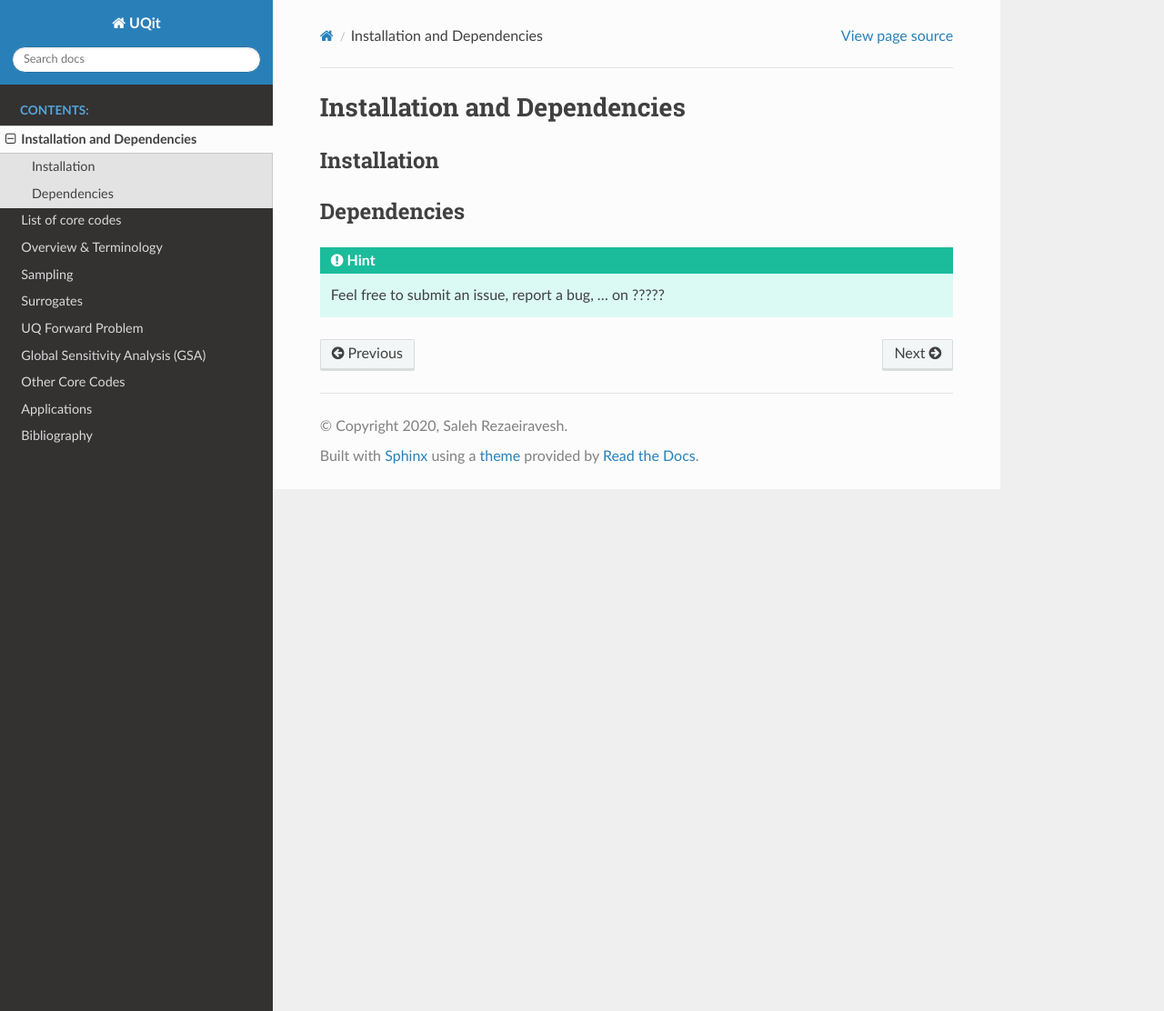
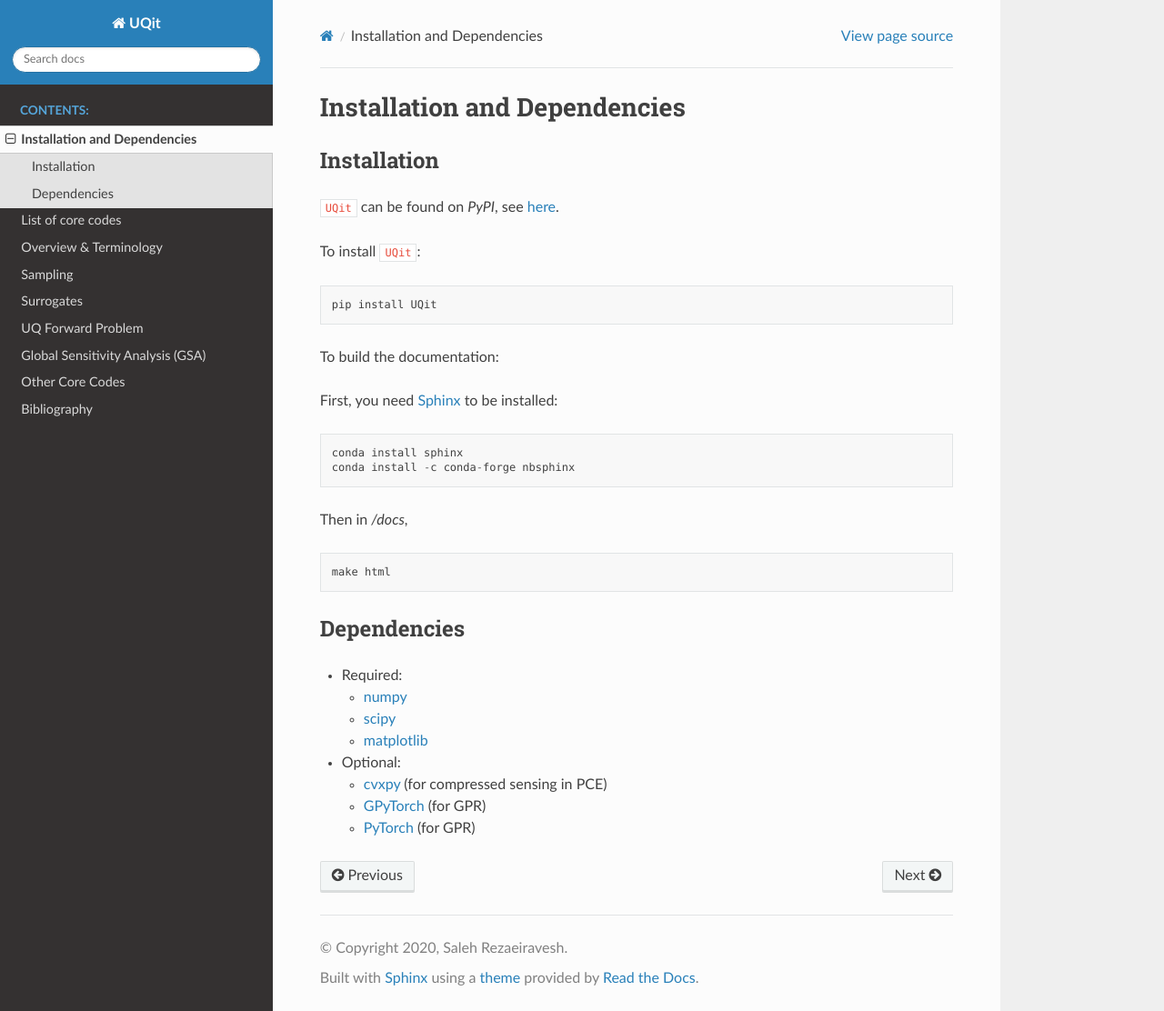
Before and after one commit to KTH-Nek5000/UQit, a Sphinx documentation site: the page built from docs/source/UQit_core_/instl_dep.rst, in a window 1280 px wide and 1112 px high. Shown: the whole window at 91% size. Built offline with Sphinx 7.4.7 and the Read the Docs theme 2.0.0, drawn with Linux system fonts in a browser that asks for light colours.

Commit message:
final-submit

```diff
--- a/docs/source/UQit_core_/instl_dep.rst
+++ b/docs/source/UQit_core_/instl_dep.rst
@@ -4,13 +4,46 @@ Installation and Dependencies
 
 
 Installation
-============
+------------
+:code:`UQit` can be found on `PyPI`, see `here <https://pypi.org/project/UQit/>`_.
+
+To install :code:`UQit`:
+
+.. code-block::
+
+   pip install UQit
+
+To build the documentation:
+
+First, you need `Sphinx <https://www.sphinx-doc.org/en/master/>`_ to be installed:
+
+.. code-block::
+
+  conda install sphinx
+  conda install -c conda-forge nbsphinx
+
+Then in `/docs`,
+
+.. code-block::
+
+   make html
+
 
 
 Dependencies
-============
+------------
 
 
 
-.. hint::
-  Feel free to submit an issue, report a bug, ... on ?????
+* Required:
+
+  - `numpy <https://numpy.org/>`_
+  - `scipy <https://www.scipy.org/>`_
+  - `matplotlib <https://matplotlib.org/>`_
+
+
+* Optional:
+
+  - `cvxpy <https://www.cvxpy.org/>`_ (for compressed sensing in PCE)
+  - `GPyTorch <https://gpytorch.ai/>`_ (for GPR)
+  - `PyTorch <https://pytorch.org/>`_ (for GPR)
--- a/docs/source/UQit_core_/others.rst
+++ b/docs/source/UQit_core_/others.rst
@@ -21,7 +21,7 @@ Interpolate values from one surrogate to another surrogate.
 Statistical Tools
 -----------------
 
-.. automodule:: statsUQit
+.. automodule:: stats
    :members:
 
 
@@ -43,5 +43,5 @@ Tools for Printing and Writing
 ------------------------------
 Tools for printing or writing data in file
 
-.. automodule:: writeUQ
+.. automodule:: write
    :members:
--- a/docs/source/conf.py
+++ b/docs/source/conf.py
@@ -13,7 +13,7 @@
 import os
 import sys
 sys.path.insert(0, os.path.abspath('../../UQit/'))
-sys.path.insert(1, os.path.abspath('../../apps/turbChannel_CE/modules/'))
+##sys.path.insert(1, os.path.abspath('../../apps/turbChannel_CE/modules/'))
 import sphinx_rtd_theme
 
 # -- Project information -----------------------------------------------------
@@ -23,7 +23,7 @@ copyright = '2020, Saleh Rezaeiravesh'
 author = 'Saleh Rezaeiravesh'
 
 # The full version, including alpha/beta/rc tags
-release = '1.0.0'
+release = '1.0.1'
 
 # -- General configuration ---------------------------------------------------
 
```
Also changed, not shown: docs/source/index.rst (+2 -17 lines).
